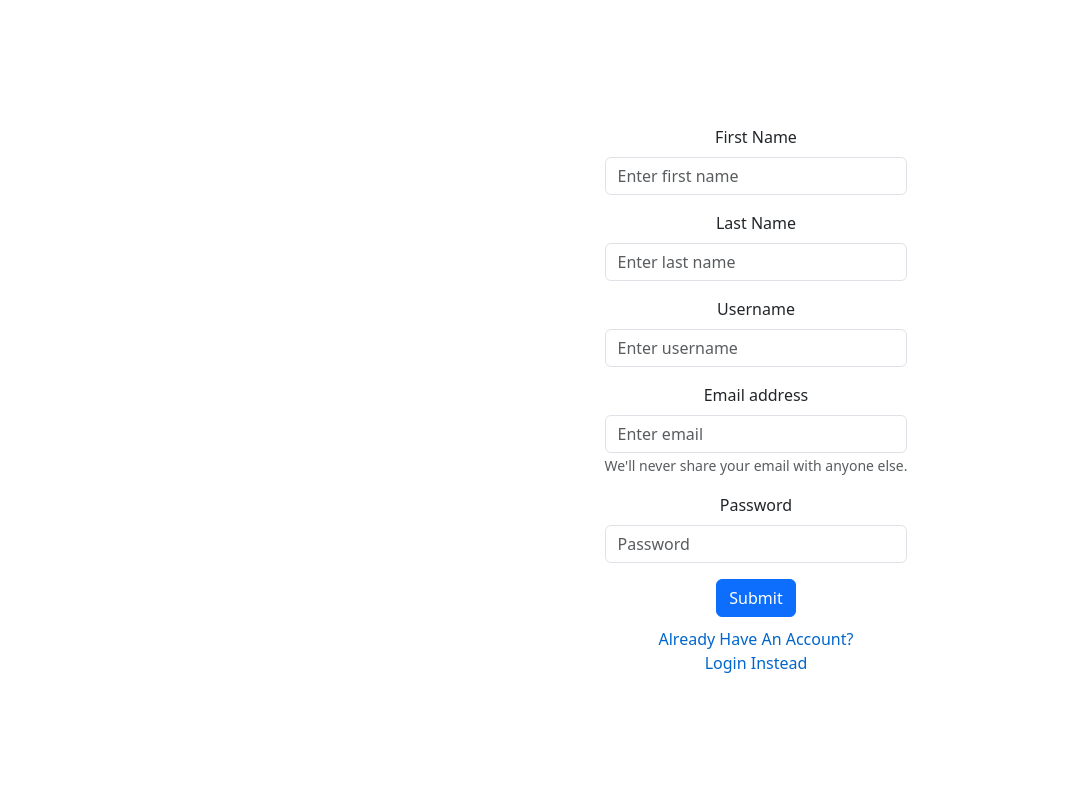
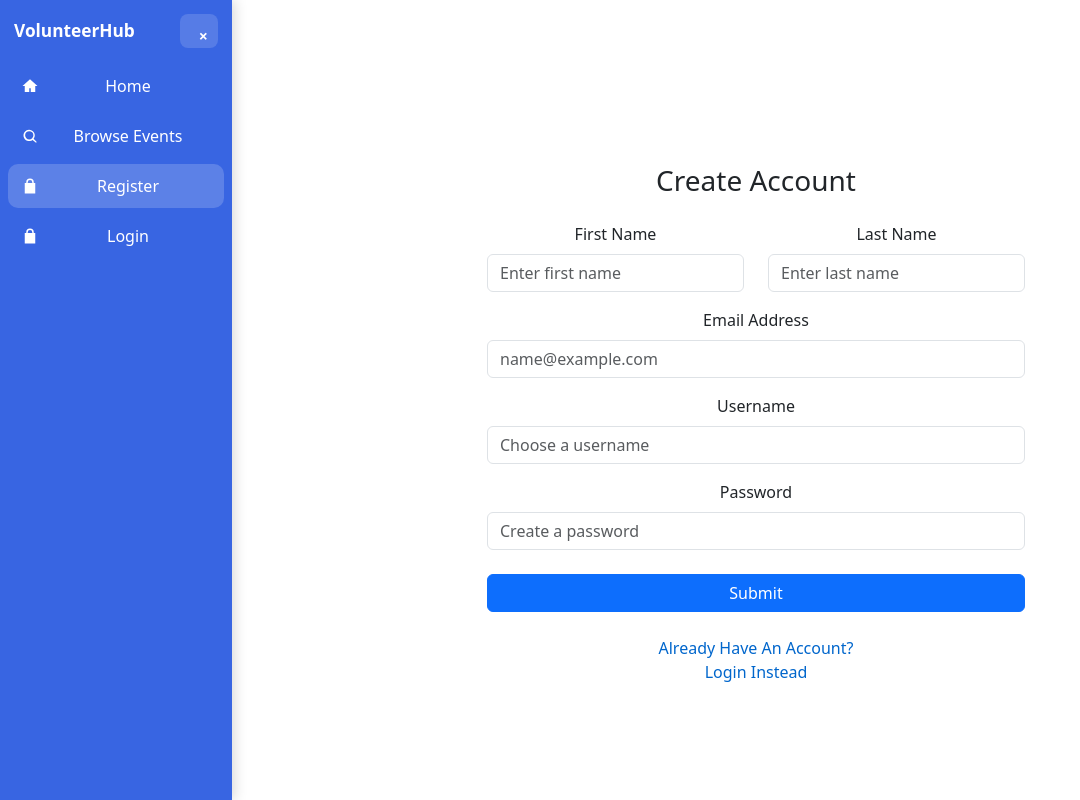
Before and after one commit to Muhammad-Wajeeh/4353-Software-Design-Project-, a React (Vite) app in the folder Client/: page /Register in a window 1280 px wide. Shown: the whole page, without its empty margins (0-1080 px from the left). Built offline with nearby package versions, Linux system fonts and the light colour scheme.

Commit message:
FIXED A LOT OF BUGS AND RESTORED THE PAGES

```diff
--- a/Client/src/Pages/Login.jsx
+++ b/Client/src/Pages/Login.jsx
@@ -1,46 +1,100 @@
-import { useState } from "react";
-import {
-  BrowserRouter as Router,
-  Routes,
-  Route,
-  Link,
-  Navigate,
-} from "react-router-dom";
+import React, { useEffect, useMemo, useState } from "react";
+import { useNavigate, Navigate, Link } from "react-router-dom";
 import Button from "react-bootstrap/Button";
 import Form from "react-bootstrap/Form";
+import Sidebar from "./Sidebar";
 
-function Login({
+/** Safe decode (optional) to guard /login for already-authed users */
+function decodeJwt(token) {
+  try {
+    const base64Url = token.split(".")[1];
+    const base64 = base64Url.replace(/-/g, "+").replace(/_/g, "/");
+    const jsonPayload = decodeURIComponent(
+      atob(base64)
+        .split("")
+        .map((c) => "%" + ("00" + c.charCodeAt(0).toString(16)).slice(-2))
+        .join("")
+    );
+    return JSON.parse(jsonPayload);
+  } catch {
+    return null;
+  }
+}
+function isTokenValid(token) {
+  if (!token) return false;
+  const d = decodeJwt(token);
+  if (!d?.exp) return true;
+  return d.exp > Math.floor(Date.now() / 1000);
+}
+
+/**
+ * Props kept for backwards-compat with your App.jsx
+ * If they aren't passed, we use local component state.
+ */
+export default function Login({
   loginUsername,
   setLoginUsername,
   loginPassword,
   setLoginPassword,
 }) {
+  const navigate = useNavigate();
+
+  // Fallback local state if props aren't supplied
+  const [u, setU] = useState(loginUsername || "");
+  const [p, setP] = useState(loginPassword || "");
+  const usePropState = typeof setLoginUsername === "function" && typeof setLoginPassword === "function";
+
+  const username = usePropState ? loginUsername : u;
+  const password = usePropState ? loginPassword : p;
+  const setUsername = usePropState ? setLoginUsername : setU;
+  const setPassword = usePropState ? setLoginPassword : setP;
+
+  const [submitting, setSubmitting] = useState(false);
   const [redirectToHome, setRedirectToHome] = useState(false);
+  const [error, setError] = useState("");
 
-  const onSubmitForm = async (e) => {
-    e.preventDefault(); // prevent full page reload
+  const authed = useMemo(() => {
+    const t = typeof window !== "undefined" ? localStorage.getItem("token") : null;
+    return isTokenValid(t);
+  }, []);
+
+  useEffect(() => {
+    if (authed) {
+      // Already logged in? push away from /login.
+      navigate("/");
+    }
+  }, [authed, navigate]);
+
+  const onSubmit = async (e) => {
+    e.preventDefault();
+    setError("");
+    setSubmitting(true);
 
     try {
-      const body = {
-        username: loginUsername,
-        password: loginPassword,
-      };
-
-      const response = await fetch("http://localhost:5000/auth/login", {
+      const body = { username, password };
+      const res = await fetch("http://localhost:5000/auth/login", {
         method: "POST",
         headers: { "Content-Type": "application/json" },
         body: JSON.stringify(body),
       });
 
-      console.log(response.status);
+      if (!res.ok) {
+        const msg = await res.text();
+        throw new Error(msg || `Login failed (${res.status})`);
+      }
 
-      if (response.ok) {
+      const data = await res.json();
+      if (!data?.token) throw new Error("No token returned from server.");
+
+      localStorage.setItem("token", data.token);
+      // Tell listeners (Sidebar, Inbox badge, etc.)
+      window.dispatchEvent(new Event("storage"));
+
       setRedirectToHome(true);
-        const data = await response.json();
-        localStorage.setItem("token", data.token);
-      }
     } catch (err) {
-      console.log(err);
+      setError(err.message || "Login failed. Please try again.");
+    } finally {
+      setSubmitting(false);
     }
   };
 
@@ -50,44 +104,63 @@ function Login({
 
   return (
     <>
-      <Form>
-        <Form.Group className="mb-3" controlId="formBasicEmail">
+      {/* ✅ Limited nav shows Home/Browse/Login/Register for logged-out users */}
+      <Sidebar />
+
+      <div className="container d-flex justify-content-center" style={{ maxWidth: 520 }}>
+        <Form className="w-100 mt-5" onSubmit={onSubmit}>
+          <h3 className="text-center mb-4">Log In</h3>
+
+          <Form.Group className="mb-3" controlId="loginUsername">
             <Form.Label>Username</Form.Label>
             <Form.Control
-            type="Username"
+              type="text"
               placeholder="Enter Username"
+              value={username}
+              onChange={(e) => setUsername(e.target.value)}
+              autoComplete="username"
               required
-            onChange={(e) => setLoginUsername(e.target.value)}
             />
-          <Form.Text className="text-muted"></Form.Text>
           </Form.Group>
 
-        <Form.Group className="mb-3" controlId="formBasicPassword">
+          <Form.Group className="mb-3" controlId="loginPassword">
             <Form.Label>Password</Form.Label>
             <Form.Control
               type="password"
               placeholder="Password"
+              value={password}
+              onChange={(e) => setPassword(e.target.value)}
+              autoComplete="current-password"
               required
-            onChange={(e) => setLoginPassword(e.target.value)}
             />
           </Form.Group>
-        <Form.Group className="mb-3" controlId="formBasicCheckbox">
-          <Form.Check type="checkbox" label="Check me out" />
+
+          <Form.Group className="mb-3 d-flex align-items-center gap-2" controlId="checkMeOut">
+            <Form.Check type="checkbox" />
+            <Form.Label className="m-0">Check me out</Form.Label>
           </Form.Group>
 
-        <Form.Group>
-          <Button variant="primary" type="submit" onClick={onSubmitForm}>
-            Submit
+          {error && (
+            <div className="alert alert-danger py-2" role="alert">
+              {error}
+            </div>
+          )}
+
+          <Form.Group className="mb-4">
+            <Button type="submit" variant="primary" className="w-100" disabled={submitting}>
+              {submitting ? "Submitting..." : "Submit"}
             </Button>
           </Form.Group>
 
-        <a className="loginAndRegisterLinks" href="/register">
-          {" "}
-          Don't Have An Account? <br></br>Create Account Instead
-        </a>
+          <div className="text-center">
+            <Link className="loginAndRegisterLinks" to="/register">
+              Don&apos;t Have An Account?
+              <br />
+              Create Account Instead
+            </Link>
+          </div>
         </Form>
+      </div>
     </>
   );
 }
-
-export default Login;
--- a/Client/src/Pages/Register.jsx
+++ b/Client/src/Pages/Register.jsx
@@ -1,15 +1,39 @@
-import { useState } from "react";
-import {
-  BrowserRouter as Router,
-  Routes,
-  Route,
-  redirect,
-  Navigate,
-} from "react-router-dom";
+import React, { useEffect, useMemo, useState } from "react";
+import { useNavigate, Navigate, Link } from "react-router-dom";
 import Button from "react-bootstrap/Button";
 import Form from "react-bootstrap/Form";
+import Alert from "react-bootstrap/Alert";
+import Spinner from "react-bootstrap/Spinner";
+import Sidebar from "./Sidebar";
 
-function Register({
+/** Optional helpers so we can guard against visiting /register when already authed */
+function decodeJwt(token) {
+  try {
+    const base64Url = token.split(".")[1];
+    const base64 = base64Url.replace(/-/g, "+").replace(/_/g, "/");
+    const jsonPayload = decodeURIComponent(
+      atob(base64)
+        .split("")
+        .map((c) => "%" + ("00" + c.charCodeAt(0).toString(16)).slice(-2))
+        .join("")
+    );
+    return JSON.parse(jsonPayload);
+  } catch {
+    return null;
+  }
+}
+function isTokenValid(token) {
+  if (!token) return false;
+  const d = decodeJwt(token);
+  if (!d?.exp) return true;
+  return d.exp > Math.floor(Date.now() / 1000);
+}
+
+/**
+ * Props kept for backwards-compat with your App.jsx.
+ * If any setter props are missing, we use local state so this file still works standalone.
+ */
+export default function Register({
   memberFirstName,
   setMemberFirstName,
   memberLastName,
@@ -21,60 +45,145 @@ function Register({
   password,
   setPassword,
 }) {
+  const navigate = useNavigate();
+
+  // Fallback local state if parent didn't pass setters
+  const usePropState =
+    typeof setMemberFirstName === "function" &&
+    typeof setMemberLastName === "function" &&
+    typeof setEmail === "function" &&
+    typeof setUsername === "function" &&
+    typeof setPassword === "function";
+
+  const [fnLocal, setFnLocal] = useState(memberFirstName || "");
+  const [lnLocal, setLnLocal] = useState(memberLastName || "");
+  const [emLocal, setEmLocal] = useState(email || "");
+  const [unLocal, setUnLocal] = useState(username || "");
+  const [pwLocal, setPwLocal] = useState(password || "");
+
+  const firstName = usePropState ? memberFirstName : fnLocal;
+  const lastName = usePropState ? memberLastName : lnLocal;
+  const emailVal = usePropState ? email : emLocal;
+  const usernameVal = usePropState ? username : unLocal;
+  const passwordVal = usePropState ? password : pwLocal;
+
+  const setFirstName = usePropState ? setMemberFirstName : setFnLocal;
+  const setLastName = usePropState ? setMemberLastName : setLnLocal;
+  const setEmailVal = usePropState ? setEmail : setEmLocal;
+  const setUsernameVal = usePropState ? setUsername : setUnLocal;
+  const setPasswordVal = usePropState ? setPassword : setPwLocal;
+
+  const [submitting, setSubmitting] = useState(false);
+  const [error, setError] = useState("");
   const [redirectToLogin, setRedirectToLogin] = useState(false);
 
-  const onSubmitForm = async (e) => {
-    e.preventDefault(); // prevent full page reload
+  const authed = useMemo(() => {
+    const t = typeof window !== "undefined" ? localStorage.getItem("token") : null;
+    return isTokenValid(t);
+  }, []);
 
-    console.log("running on submit form");
+  // 🧈 UX sugar: if already authed, show a quick notice then redirect home
+  useEffect(() => {
+    if (!authed) return;
+    const t = setTimeout(() => navigate("/"), 1200);
+    return () => clearTimeout(t);
+  }, [authed, navigate]);
+
+  const onSubmit = async (e) => {
+    e.preventDefault();
+    setError("");
+    setSubmitting(true);
 
     try {
+      // Match server’s expected keys (see authRoutes.js)
       const body = {
-        firstName: memberFirstName,
-        lastName: memberLastName,
-        username: username,
-        email: email,
-        password: password,
+        firstName: firstName?.trim(),
+        lastName: lastName?.trim(),
+        username: usernameVal?.trim(),
+        email: emailVal?.trim(),
+        password: passwordVal,
       };
 
-      const response = await fetch("http://localhost:5000/Auth/Register", {
+      const res = await fetch("http://localhost:5000/auth/register", {
         method: "POST",
         headers: { "Content-Type": "application/json" },
         body: JSON.stringify(body),
       });
-      if (response.ok) {
+
+      if (!res.ok) {
+        const msg = await res.text();
+        throw new Error(msg || `Registration failed (${res.status})`);
+      }
+
+      // After account creation, send users to Login:
       setRedirectToLogin(true);
-      }
     } catch (err) {
-      console.log(err);
+      setError(err.message || "Registration failed. Please try again.");
+    } finally {
+      setSubmitting(false);
     }
   };
 
   if (redirectToLogin) {
     return <Navigate to="/login" replace />;
   }
+
   return (
     <>
-      <Form>
-        <Form.Group className="mb-3" controlId="formBasicCheckbox">
+      {/* ✅ Limited, auth-aware sidebar (Home/Browse visible when logged out) */}
+      <Sidebar />
+
+      {/* If already logged in, show brief toast-like notice and spinner before redirect */}
+      {authed ? (
+        <div className="container d-flex flex-column justify-content-center align-items-center" style={{ maxWidth: 720, minHeight: "50vh" }}>
+          <Alert variant="info" className="w-100 text-center">
+            You’re already logged in — redirecting you to your dashboard…
+          </Alert>
+          <Spinner animation="border" role="status" className="mt-2" />
+        </div>
+      ) : (
+        <div className="container d-flex justify-content-center" style={{ maxWidth: 620 }}>
+          <Form className="w-100 mt-5" onSubmit={onSubmit}>
+            <h3 className="text-center mb-4">Create Account</h3>
+
+            <div className="row">
+              <div className="col-12 col-md-6">
+                <Form.Group className="mb-3" controlId="formBasicFirstName">
                   <Form.Label>First Name</Form.Label>
                   <Form.Control
-            type="name"
+                    type="text"
                     placeholder="Enter first name"
-            onChange={(e) => setMemberFirstName(e.target.value)}
+                    value={firstName}
+                    onChange={(e) => setFirstName(e.target.value)}
                     required
+                    autoComplete="given-name"
                   />
                 </Form.Group>
-
+              </div>
+              <div className="col-12 col-md-6">
                 <Form.Group className="mb-3" controlId="formBasicLastName">
                   <Form.Label>Last Name</Form.Label>
                   <Form.Control
-            type="name"
+                    type="text"
                     placeholder="Enter last name"
+                    value={lastName}
+                    onChange={(e) => setLastName(e.target.value)}
                     required
-            onChange={(e) => {
-              setMemberLastName(e.target.value);
-            }}
+                    autoComplete="family-name"
+                  />
+                </Form.Group>
+              </div>
+            </div>
+
+            <Form.Group className="mb-3" controlId="formBasicEmail">
+              <Form.Label>Email Address</Form.Label>
+              <Form.Control
+                type="email"
+                placeholder="name@example.com"
+                value={emailVal}
+                onChange={(e) => setEmailVal(e.target.value)}
+                required
+                autoComplete="email"
               />
             </Form.Group>
 
@@ -82,48 +191,49 @@ function Register({
               <Form.Label>Username</Form.Label>
               <Form.Control
                 type="text"
-            placeholder="Enter username"
+                placeholder="Choose a username"
+                value={usernameVal}
+                onChange={(e) => setUsernameVal(e.target.value)}
                 required
-            onChange={(e) => setUsername(e.target.value)}
+                autoComplete="username"
               />
             </Form.Group>
 
-        <Form.Group className="mb-3" controlId="formBasicEmail">
-          <Form.Label>Email address</Form.Label>
-          <Form.Control
-            type="email"
-            placeholder="Enter email"
-            required
-            onChange={(e) => setEmail(e.target.value)}
-          />
-          <Form.Text className="text-muted">
-            We'll never share your email with anyone else.
-          </Form.Text>
-        </Form.Group>
-
-        <Form.Group className="mb-3" controlId="formBasicPassword">
+            <Form.Group className="mb-4" controlId="formBasicPassword">
               <Form.Label>Password</Form.Label>
               <Form.Control
                 type="password"
-            placeholder="Password"
+                placeholder="Create a password"
+                value={passwordVal}
+                onChange={(e) => setPasswordVal(e.target.value)}
                 required
-            onChange={(e) => setPassword(e.target.value)}
+                autoComplete="new-password"
+                minLength={6}
               />
             </Form.Group>
 
-        <Form.Group>
-          <Button variant="primary" type="submit" onClick={onSubmitForm}>
-            Submit
+            {error && (
+              <div className="alert alert-danger py-2" role="alert">
+                {error}
+              </div>
+            )}
+
+            <Form.Group className="mb-4">
+              <Button type="submit" variant="primary" className="w-100" disabled={submitting}>
+                {submitting ? "Submitting..." : "Submit"}
               </Button>
             </Form.Group>
 
-        <a className="loginAndRegisterLinks" href="/login">
-          {" "}
-          Already Have An Account? <br></br>Login Instead
-        </a>
+            <div className="text-center">
+              <Link className="loginAndRegisterLinks" to="/login">
+                Already Have An Account?
+                <br />
+                Login Instead
+              </Link>
+            </div>
           </Form>
+        </div>
+      )}
     </>
   );
 }
-
-export default Register;
--- a/Client/src/Pages/Sidebar.jsx
+++ b/Client/src/Pages/Sidebar.jsx
@@ -6,6 +6,11 @@ import "./Sidebar.css";
 
 /* Inline SVG icons */
 const Icon = {
+  Home: (p) => (
+    <svg viewBox="0 0 24 24" aria-hidden="true" {...p}>
+      <path fill="currentColor" d="M12 3L2 12h3v8h6v-5h2v5h6v-8h3L12 3Z" />
+    </svg>
+  ),
   Calendar: (p) => (
     <svg viewBox="0 0 24 24" aria-hidden="true" {...p}>
       <path fill="currentColor" d="M7 2h2v2h6V2h2v2h2a2 2 0 0 1 2 2v14a2 2 0 0 1-2 2H4a2 2 0 0 1-2-2V6a2 2 0 0 1 2-2h3V2Zm13 8H4v10h16V10Z"/>
@@ -53,6 +58,30 @@ const Icon = {
   ),
 };
 
+function decodeJwt(token) {
+  try {
+    const base64Url = token.split(".")[1];
+    const base64 = base64Url.replace(/-/g, "+").replace(/_/g, "/");
+    const jsonPayload = decodeURIComponent(
+      atob(base64)
+        .split("")
+        .map((c) => "%" + ("00" + c.charCodeAt(0).toString(16)).slice(-2))
+        .join("")
+    );
+    return JSON.parse(jsonPayload);
+  } catch {
+    return null;
+  }
+}
+
+function isTokenValid(token) {
+  if (!token) return false;
+  const decoded = decodeJwt(token);
+  if (!decoded?.exp) return true;
+  const now = Math.floor(Date.now() / 1000);
+  return decoded.exp > now;
+}
+
 export default function Sidebar() {
   const location = useLocation();
 
@@ -66,13 +95,20 @@ export default function Sidebar() {
   // Hover card state (label + top position)
   const [hoverCard, setHoverCard] = useState({ label: null, top: 0 });
 
+  const token =
+    typeof window !== "undefined" ? localStorage.getItem("token") : null;
+  const authed = isTokenValid(token);
+
   useEffect(() => {
-    const userId = "u1"; // TODO: wire to auth
     const fetchUnread = async () => {
       try {
+        if (!authed) return setUnreadNotifs(0);
         const { data } = await axios.get(
-          `http://localhost:5000/notifications/${userId}`,
-          { params: { onlyUnread: true } }
+          "http://localhost:5000/notifications/getAllForThisUser",
+          {
+            headers: { Authorization: `Bearer ${token}` },
+            params: { onlyUnread: true },
+          }
         );
         setUnreadNotifs((data.notifications || []).length);
       } catch {
@@ -80,7 +116,12 @@ export default function Sidebar() {
       }
     };
     fetchUnread();
-  }, [location.pathname]);
+
+    const handleRefresh = () => fetchUnread();
+    window.addEventListener("notificationsUpdated", handleRefresh);
+    return () => window.removeEventListener("notificationsUpdated", handleRefresh);
+    // eslint-disable-next-line react-hooks/exhaustive-deps
+  }, [location.pathname, authed, token]);
 
   useEffect(() => {
     document.body.style.setProperty("--sidebar-space", collapsed ? "72px" : "232px");
@@ -126,9 +167,17 @@ export default function Sidebar() {
       </div>
 
       <nav className="sidebar-nav">
+        {/* Home visible to everyone */}
+        <Item to="/" icon={<Icon.Home />} label="Home" />
+
+        {/* Always-visible public browsing */}
+        <Item to="/BrowseEvents" icon={<Icon.Search />} label="Browse Events" />
+
+        {/* Auth-only items */}
+        {authed && (
+          <>
             <Item to="/eventmanagement" icon={<Icon.Calendar />} label="Event Management" />
             <Item to="/profilemanagement" icon={<Icon.Users />} label="Profile Management" />
-        <Item to="/BrowseEvents" icon={<Icon.Search />} label="Browse Events" />
             <Item to="/inbox" icon={<Icon.Mail />} label="Inbox">
               {unreadNotifs > 0 && (
                 <Badge bg="danger" pill className="counter">{unreadNotifs}</Badge>
@@ -138,9 +187,17 @@ export default function Sidebar() {
             <Item to="/VolunteerMatching" icon={<Icon.Users />} label="Volunteer Matching" />
             <Item to="/VolunteerHistory" icon={<Icon.History />} label="Volunteer History" />
             <Item to="/settings" icon={<Icon.Gear />} label="Settings" />
+          </>
+        )}
+
+        {/* Auth gates for auth links */}
+        {!authed && (
+          <>
             <Item to="/register" icon={<Icon.Lock />} label="Register" />
             <Item to="/login" icon={<Icon.Lock />} label="Login" />
-        <Item to="/logout" icon={<Icon.Door />} label="Log Out" />
+          </>
+        )}
+        {authed && <Item to="/logout" icon={<Icon.Door />} label="Log Out" />}
       </nav>
 
       {/* Themed hover card (shown only when collapsed and hovering) */}
```
Lines whose indentation alone changed are shown as unchanged.
